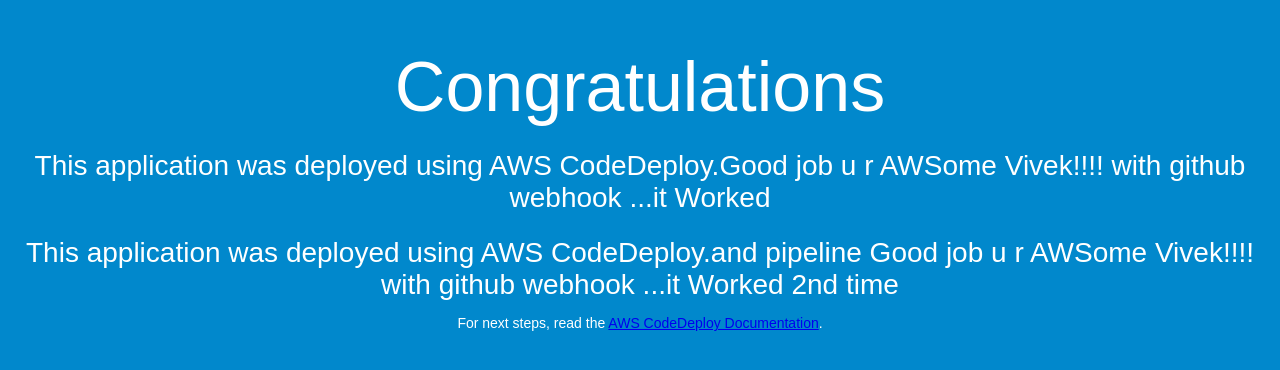
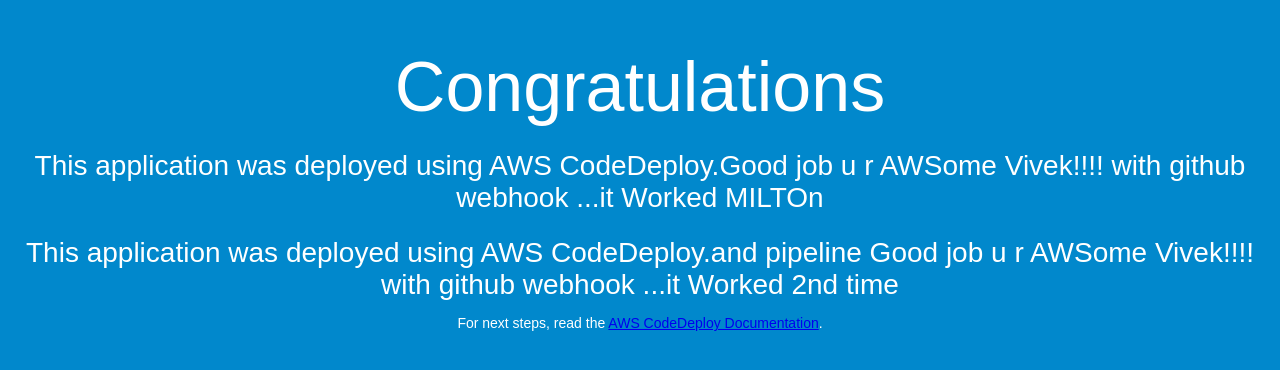
Before and after one commit to awsvivek/DemoDeploy, a plain HTML site: page index.html in a window 1280 px wide. Drawn offline with Linux system fonts and the light colour scheme.

Commit message:
github webhook2

```diff
--- a/index.html
+++ b/index.html
@@ -27,7 +27,7 @@
 <body>
   <div align="center">
     <h1>Congratulations</h1>
-    <h2>This application was deployed using AWS CodeDeploy.Good job u r AWSome Vivek!!!! with github webhook ...it Worked </h2>
+    <h2>This application was deployed using AWS CodeDeploy.Good job u r AWSome Vivek!!!! with github webhook ...it Worked MILTOn </h2>
     <h2>This application was deployed using AWS CodeDeploy.and pipeline Good job u r AWSome Vivek!!!! with github webhook ...it Worked 2nd time </h2>
     <p>For next steps, read the <a href="http://aws.amazon.com/documentation/codedeploy">AWS CodeDeploy Documentation</a>.</p>
   </div>
```
